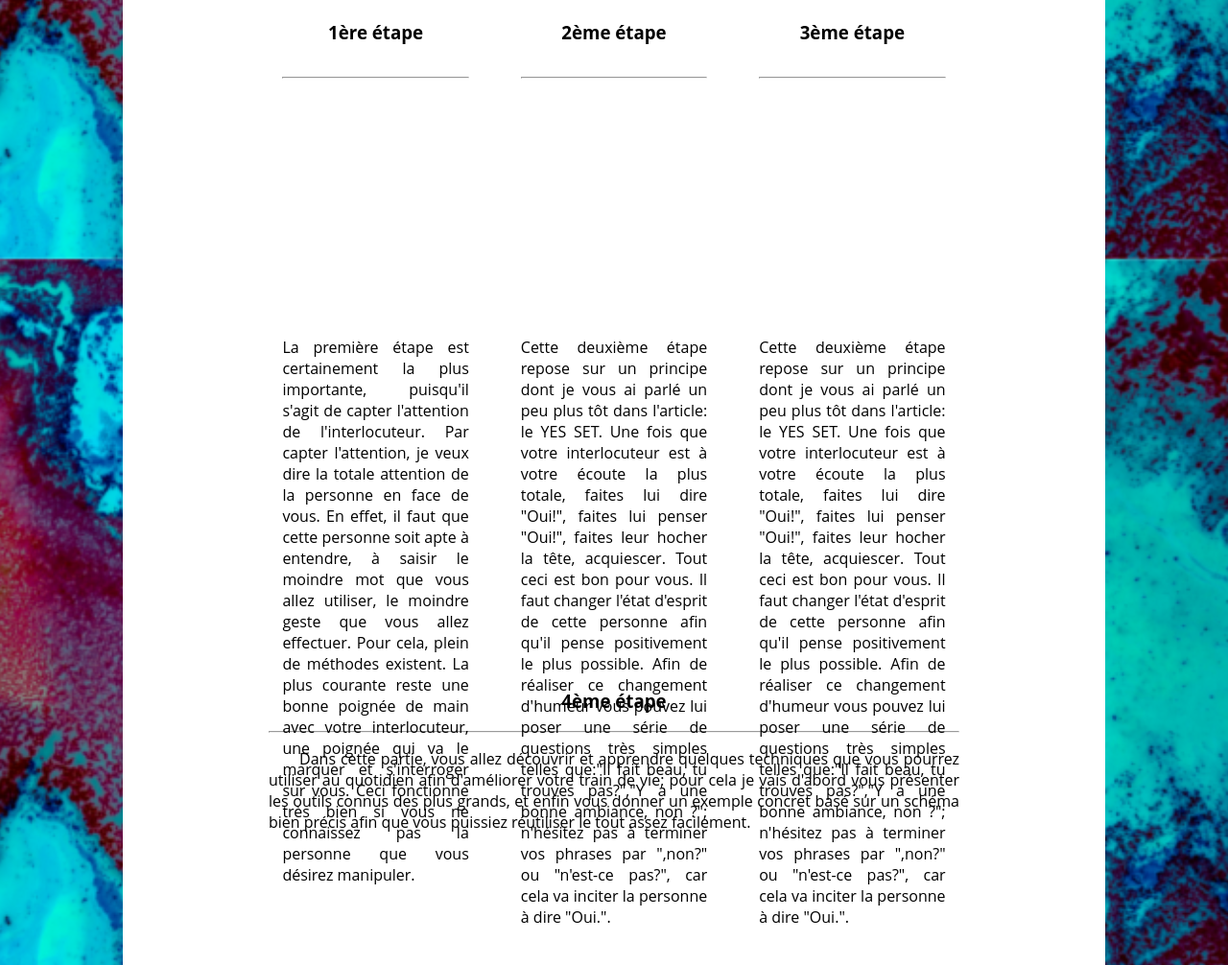
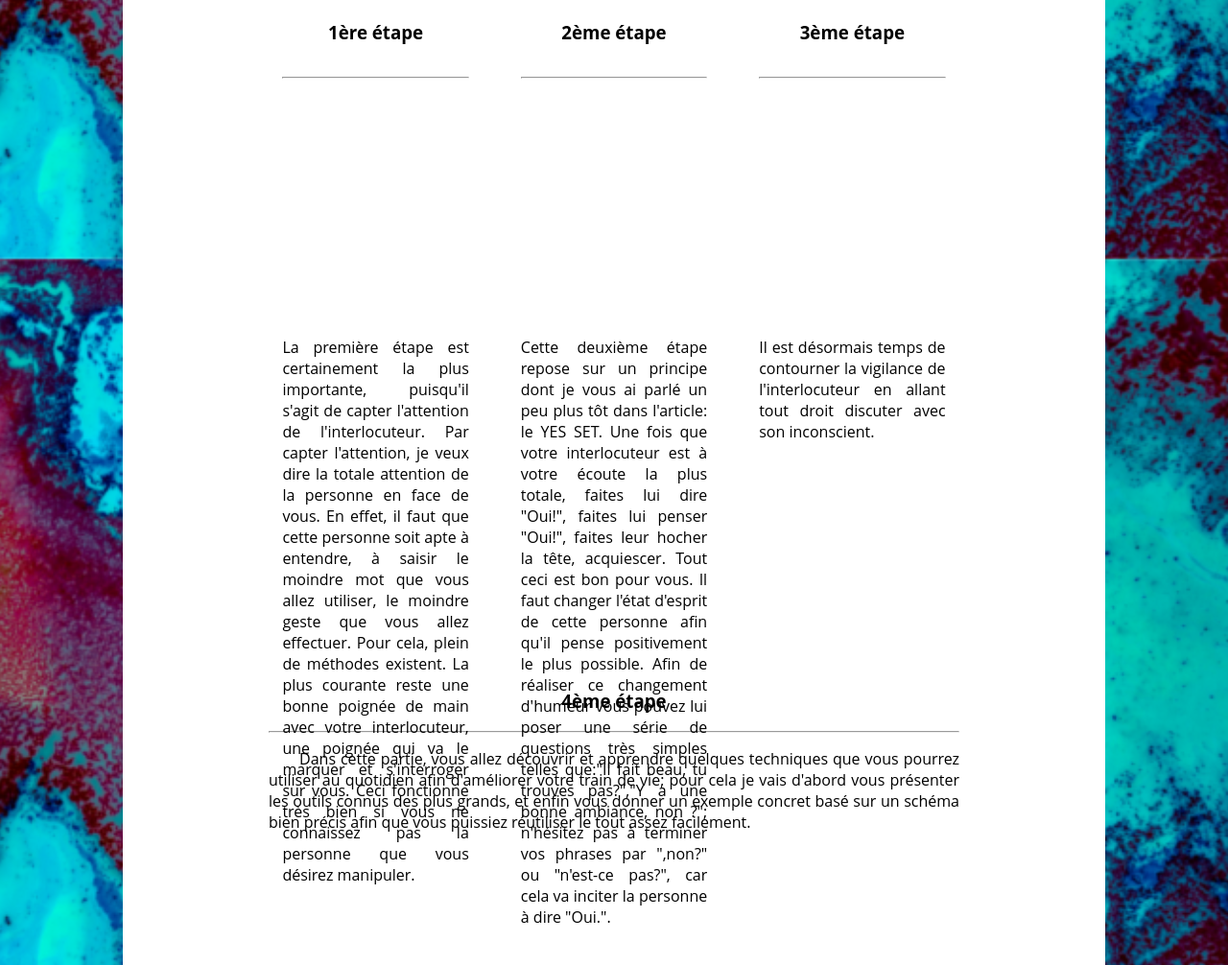
Before and after one commit to Primaelq/Projet-Cuco, a plain HTML site: page Site Web/chapters/chapter_4.html in a window 1280 px wide. Shown: the part 1330-2336 px from the top of the page at 96% size. Drawn offline with Linux system fonts and the light colour scheme.

Commit message:
Update chapter_4.html

```diff
--- a/Site Web/chapters/chapter_4.html
+++ b/Site Web/chapters/chapter_4.html
@@ -77,9 +77,8 @@
 
            <div id="title_3"><h3>3ème étape</h3></div>
           <div id="line3"><hr></div>
-          <div id="step_3" align="justify">Cette deuxième étape repose sur un principe dont je vous ai parlé un peu plus tôt dans l'article: le YES SET. Une fois que votre interlocuteur est à votre écoute la plus totale, faites lui dire "Oui!", faites lui penser "Oui!", faites leur hocher la tête, acquiescer. Tout ceci est bon pour vous. Il faut changer l'état d'esprit de cette personne afin qu'il pense
-          positivement le plus possible. Afin de réaliser ce changement d'humeur vous pouvez lui poser une série de questions très simples telles que:"Il fait beau, tu trouves pas?","Y a une bonne ambiance, non ?";
-          n'hésitez pas à terminer vos phrases par ",non?" ou "n'est-ce pas?", car cela va inciter la personne à dire "Oui.".</div>
+          <div id="step_3" align="justify">Il est désormais temps de contourner la vigilance de l'interlocuteur en allant tout droit discuter
+          avec son inconscient.</div>
 
         </div>
 
```
